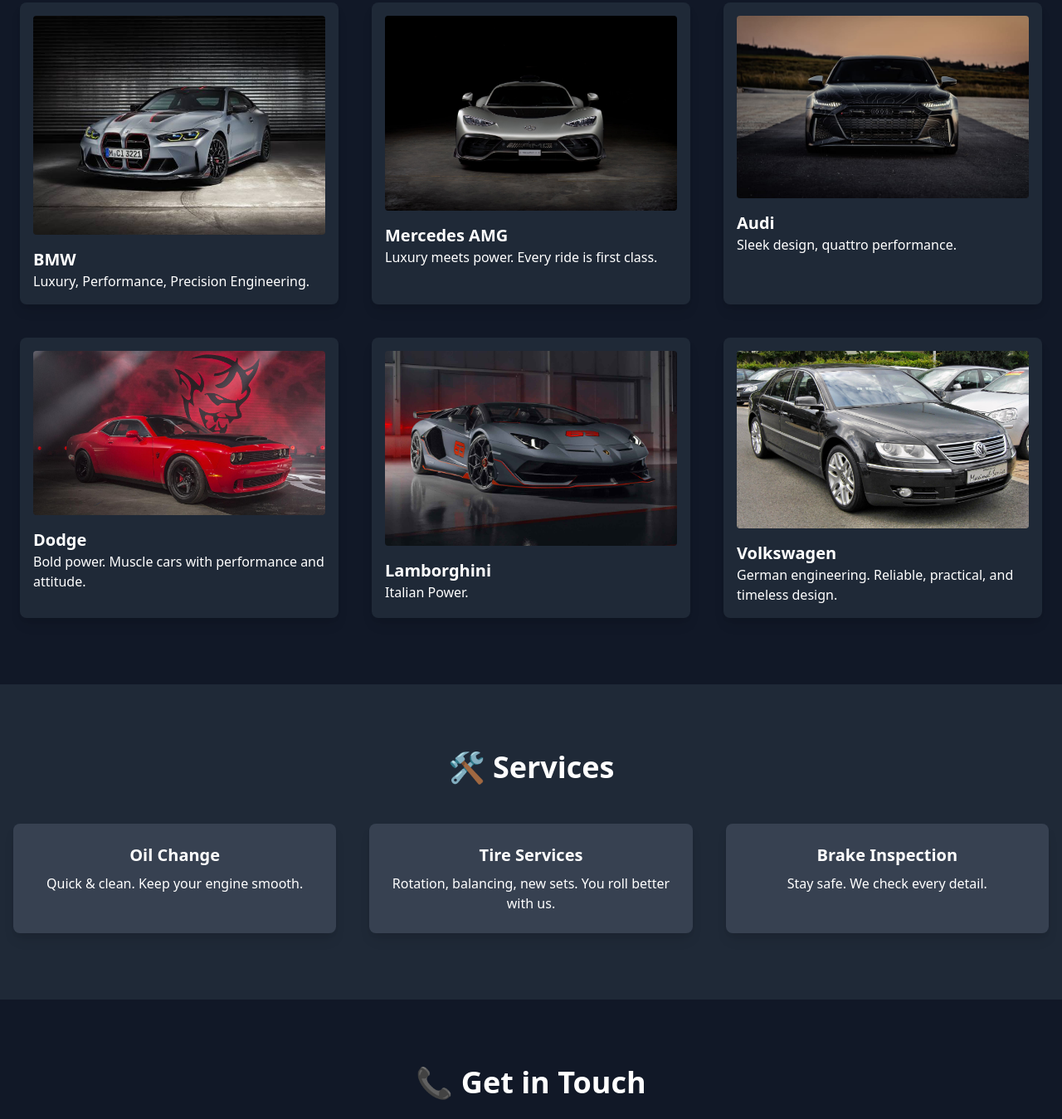
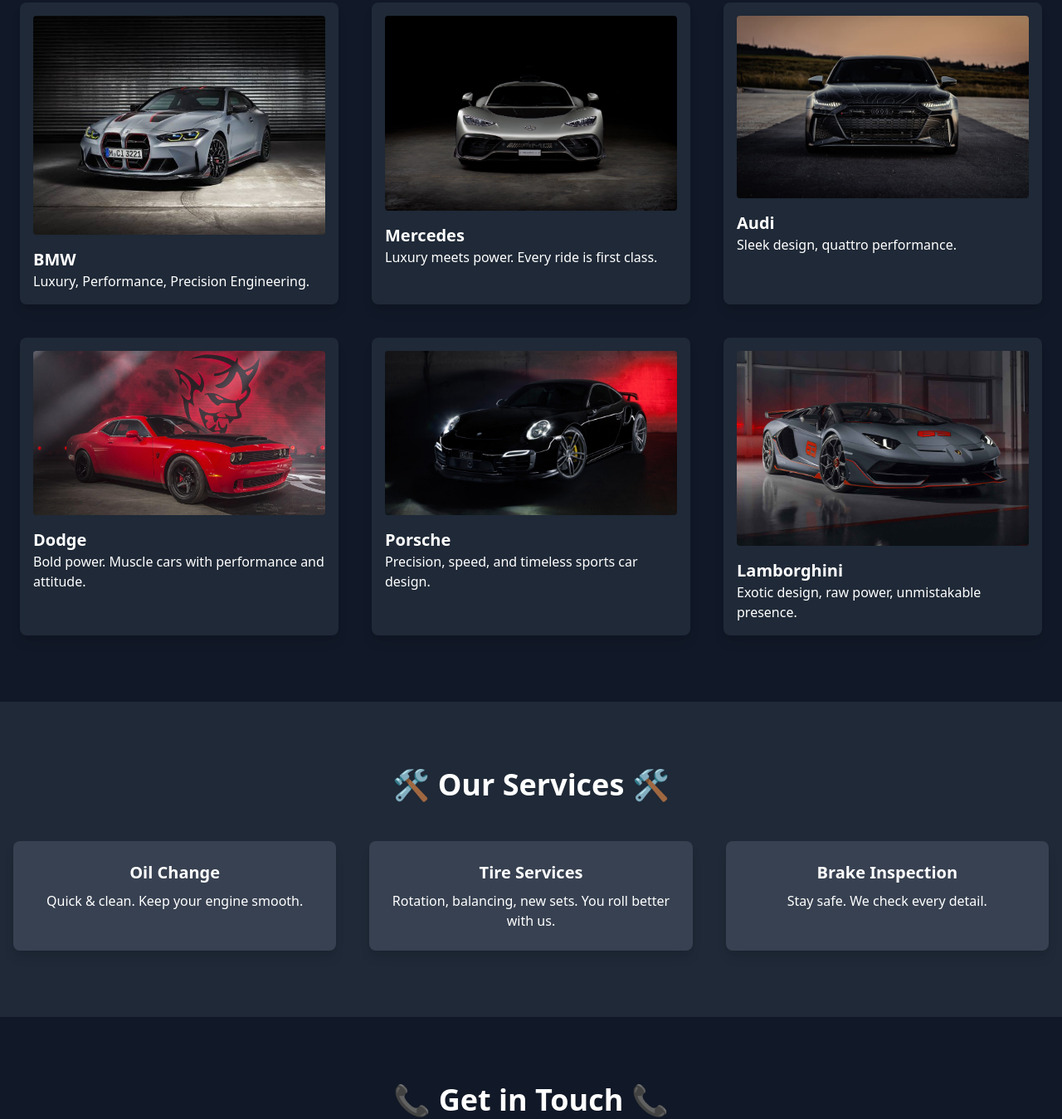
Before and after one commit to 2425-2AHIF-WMC/car-shop, a plain HTML site: page index.html in a window 1280 px wide. Shown: the part 661-2010 px from the top of the page at 83% size. Drawn offline with nearby package versions, Linux system fonts and the light colour scheme.

Commit message:
porsche geadded hab text noch schoner gemacht

```diff
--- a/index.html
+++ b/index.html
@@ -47,44 +47,44 @@
   <h3 class="text-4xl font-bold text-center mb-12">🔥 Our Best Sellers! 🔥</h3>
   <div class="grid grid-cols-1 md:grid-cols-2 lg:grid-cols-3 gap-10">
     <div class="bg-gray-800 p-4 rounded-lg shadow-lg hover:scale-105 transform transition duration-300">
-      <img src="img/bmwm4.jpg" alt="BMW M4" class="rounded mb-4">
+      <img src="img/bmwm4.jpg" alt="BMW" class="rounded mb-4">
       <h4 class="text-xl font-bold">BMW</h4>
       <p>Luxury, Performance, Precision Engineering.
       </p>
     </div>
     <div class="bg-gray-800 p-4 rounded-lg shadow-lg hover:scale-105 transform transition duration-300">
-      <img src="img/amg.jpg" alt="Mercedes AMG" class="rounded mb-4">
-      <h4 class="text-xl font-bold">Mercedes AMG</h4>
+      <img src="img/amg.jpg" alt="Mercedes" class="rounded mb-4">
+      <h4 class="text-xl font-bold">Mercedes</h4>
       <p>Luxury meets power. Every ride is first class.</p>
     </div>
     <div class="bg-gray-800 p-4 rounded-lg shadow-lg hover:scale-105 transform transition duration-300">
-      <img src="img/rs7.jpg" alt="Audi RS7" class="rounded mb-4">
+      <img src="img/rs7.jpg" alt="Audi" class="rounded mb-4">
       <h4 class="text-xl font-bold">Audi</h4>
       <p>Sleek design, quattro performance.
 
       </p>
     </div>
     <div class="bg-gray-800 p-4 rounded-lg shadow-lg hover:scale-105 transform transition duration-300">
-      <img src="img/hellcat.jpg" alt="Dodge Hellcat" class="rounded mb-4">
+      <img src="img/hellcat.jpg" alt="Dodge" class="rounded mb-4">
       <h4 class="text-xl font-bold">Dodge</h4>
       <p>Bold power. Muscle cars with performance and attitude.</p>
     </div>
     <div class="bg-gray-800 p-4 rounded-lg shadow-lg hover:scale-105 transform transition duration-300">
-      <img src="img/lambo.jpg" alt="Lamborghini Aventador SVJ" class="rounded mb-4">
-      <h4 class="text-xl font-bold">Lamborghini</h4>
-      <p>Italian Power.</p>
+      <img src="img/porschehomepage3.jpg" alt="porsche homepage" class="rounded mb-4">
+      <h4 class="text-xl font-bold">Porsche</h4>
+      <p>Precision, speed, and timeless sports car design.</p>
     </div>
     <div class="bg-gray-800 p-4 rounded-lg shadow-lg hover:scale-105 transform transition duration-300">
-      <img src="img/phateon.jpg" alt="Bugatti Noir" class="rounded mb-4">
-      <h4 class="text-xl font-bold">Volkswagen</h4>
-      <p>German engineering. Reliable, practical, and timeless design.</p>
+      <img src="img/lambo.jpg" alt="Lamborghini homepage" class="rounded mb-4">
+      <h4 class="text-xl font-bold">Lamborghini</h4>
+      <p>Exotic design, raw power, unmistakable presence.</p>
     </div>
   </div>
 </section>
 
 <!-- Services Section -->
 <section id="services" class="py-20 bg-gray-800 text-center">
-  <h3 class="text-4xl font-bold mb-12">🛠️ Services</h3>
+  <h3 class="text-4xl font-bold mb-12">🛠️ Our Services 🛠️</h3>
   <div class="grid grid-cols-1 md:grid-cols-3 gap-10 px-4">
     <div class="p-6 bg-gray-700 rounded-lg shadow-lg hover:bg-gray-600 transition">
       <h4 class="text-xl font-bold mb-2">Oil Change</h4>
@@ -103,7 +103,7 @@
 
 <!-- Contact Section -->
 <section id="contact" class="py-20 px-6 text-center">
-  <h3 class="text-4xl font-bold mb-6">📞 Get in Touch</h3>
+  <h3 class="text-4xl font-bold mb-6">📞 Get in Touch 📞</h3>
   <p class="mb-4">Got questions or need help with your car? Hit us up!</p>
   <a href="mailto:info@revtechgarage.com" class="bg-red-500 px-6 py-3 rounded-lg font-bold hover:bg-red-600 transition duration-300">Contact Us</a>
 </section>
```
Also changed, not shown: img/porschehomepage.jpg (added), img/porschehomepage2.jpg (added), img/porschehomepage3.jpg (added), img/toyotahomepagepic.jpg (added), 1 other file.
